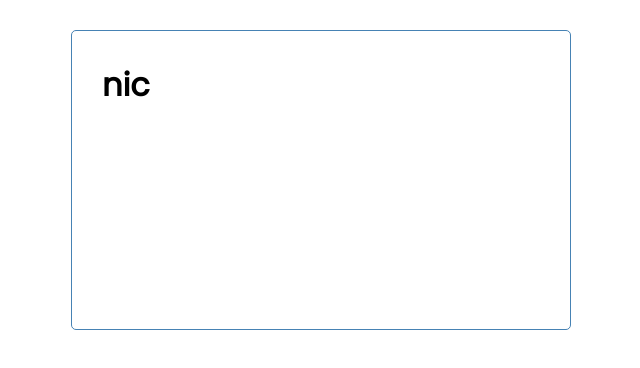
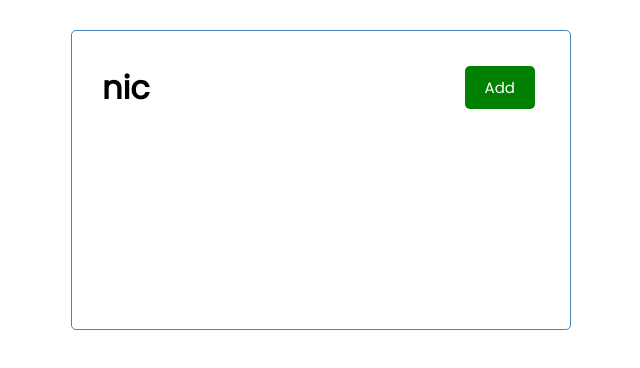
Before and after one commit to MohammadMehdiSoozndeh/second-react-proj, a React (Create React App) app: page / in a window 1280 px wide. Shown: the top 368 px of the page, without its empty margins (319-959 px from the left). Built offline with nearby package versions, Linux system fonts and the light colour scheme.

Commit message:
on click event

```diff
--- /dev/null
+++ b/src/components/Button.js
@@ -0,0 +1,25 @@
+import PropTypes from "prop-types";
+
+export const Button = ({ color, text, onClick }) => {
+  return (
+    <button
+      onClick={onClick}
+      style={{ backgroundColor: color }}
+      className="btn"
+    >
+      {text}
+    </button>
+  );
+};
+
+Button.defaultProps = {
+  color: "steelBlue",
+};
+
+Button.propTypes = {
+  color: PropTypes.string,
+  text: PropTypes.string,
+  onClick: PropTypes.func,
+};
+
+export default Button;
--- a/src/components/Header.js
+++ b/src/components/Header.js
@@ -1,9 +1,15 @@
 import PropTypes from "prop-types";
+import Button from "./Button";
 
 const Header = ({ title }) => {
+  const onClick = () => {
+    console.log("clicked");
+  };
+
   return (
-    <header>
+    <header class="header">
       <h1>{title}</h1>
+      <Button color="green" text="Add" onClick={onClick} />
     </header>
   );
 };
```
